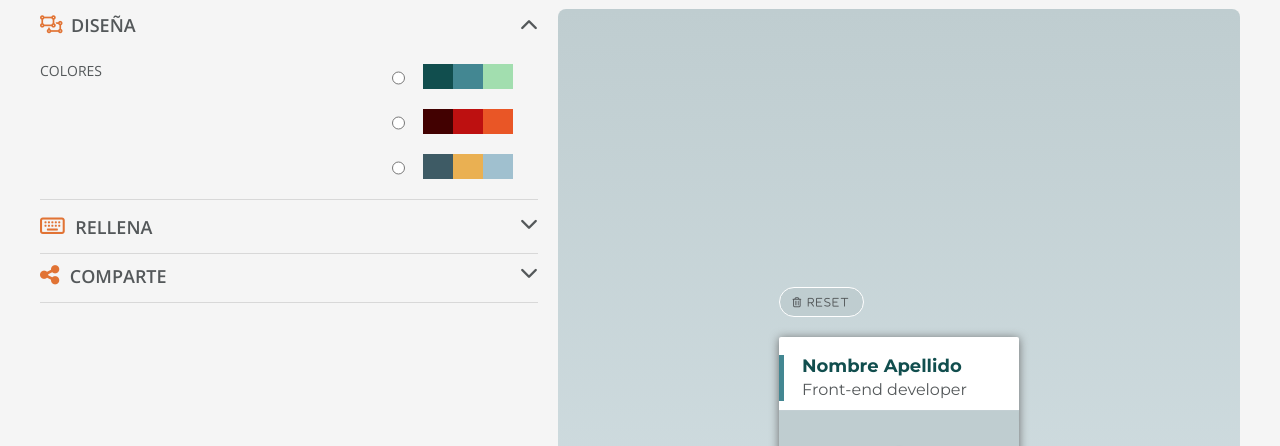
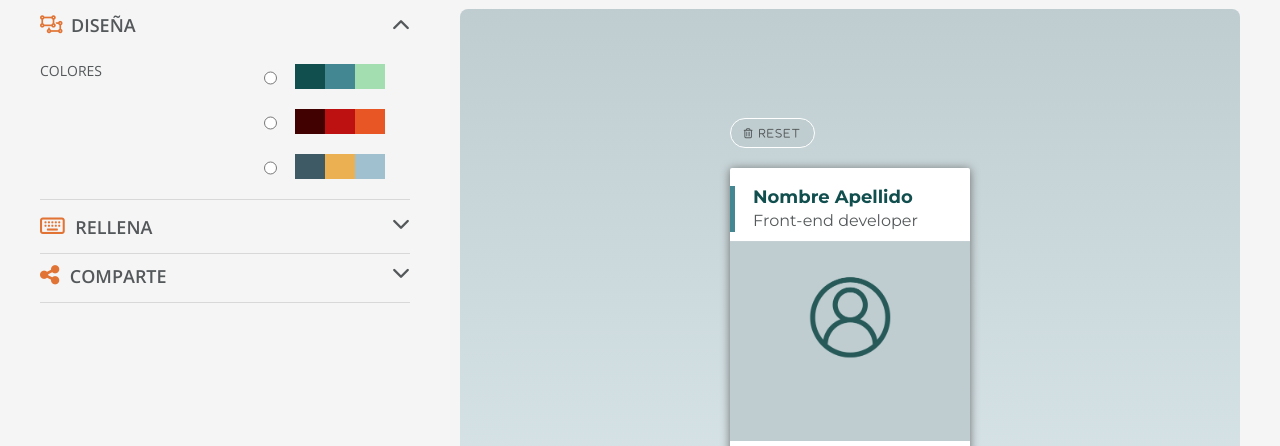
Before and after one commit to Adalab/project-promo-s-module-2-team-1, a website: page src/html/create-card.html in a window 1280 px wide. Shown: the part 123-569 px from the top of the page. Drawn offline with nearby package versions, Linux system fonts and the light colour scheme; files that its build step writes are made by us from their sources; files whose address does not match are found by name.

Commit message:
adjust form measurements and preview

```diff
--- a/src/scss/layout/_main_card.scss
+++ b/src/scss/layout/_main_card.scss
@@ -14,11 +14,11 @@
     margin-top: 23px;
     margin-bottom: 21px;
     border-radius: 8px;
-    height: 700px;
+    // height: 700px;
   }
 
   @media (min-width: 1200px) {
-    height: 950px;
+    // height: 950px;
   }
 }
 .reset {
@@ -115,7 +115,6 @@
   &.palette3 .icon {
     border-color: $light-grey-blue;
   }
-
 }
 .icon {
   border: solid 3px $hospital-green;
@@ -125,7 +124,6 @@
   height: 40px;
   width: 40px;
   margin-right: 5px;
-
 }
 .mail,
 .linkedin,
--- a/src/scss/pages/_create-card.scss
+++ b/src/scss/pages/_create-card.scss
@@ -1,27 +1,33 @@
 .main--create-card {
   @media (min-width: 768px) {
-    display: flex;
-    flex-direction: row-reverse;
-    justify-content: space-between;
+    display: grid;
+    grid-template-columns: 1fr 1fr;
+    gap: 30px;
+    // display: flex;
+    // flex-direction: row-reverse;
+    // justify-content: space-between;
     background-color: $background-color;
     padding-left: 40px;
     padding-right: 40px;
+
     // height: 852px;
     min-height: 82vh;
   }
   @media (min-width: 1200px) {
-    height: 1000px;
+    grid-template-columns: 1fr 2fr;
+
+    // height: 1000px;
   }
 }
 .form--create-card {
   @media (min-width: 768px) {
-    width: 70vw;
+    // width: 70vw;
+    order: -1;
     padding-top: 10px;
     padding-right: 20px;
     display: flex;
     flex-direction: column;
     justify-content: flex-start;
-    // height: 79vh;
   }
 }
 .header--scroll__create-card {
```
Lines whose indentation alone changed are shown as unchanged.
